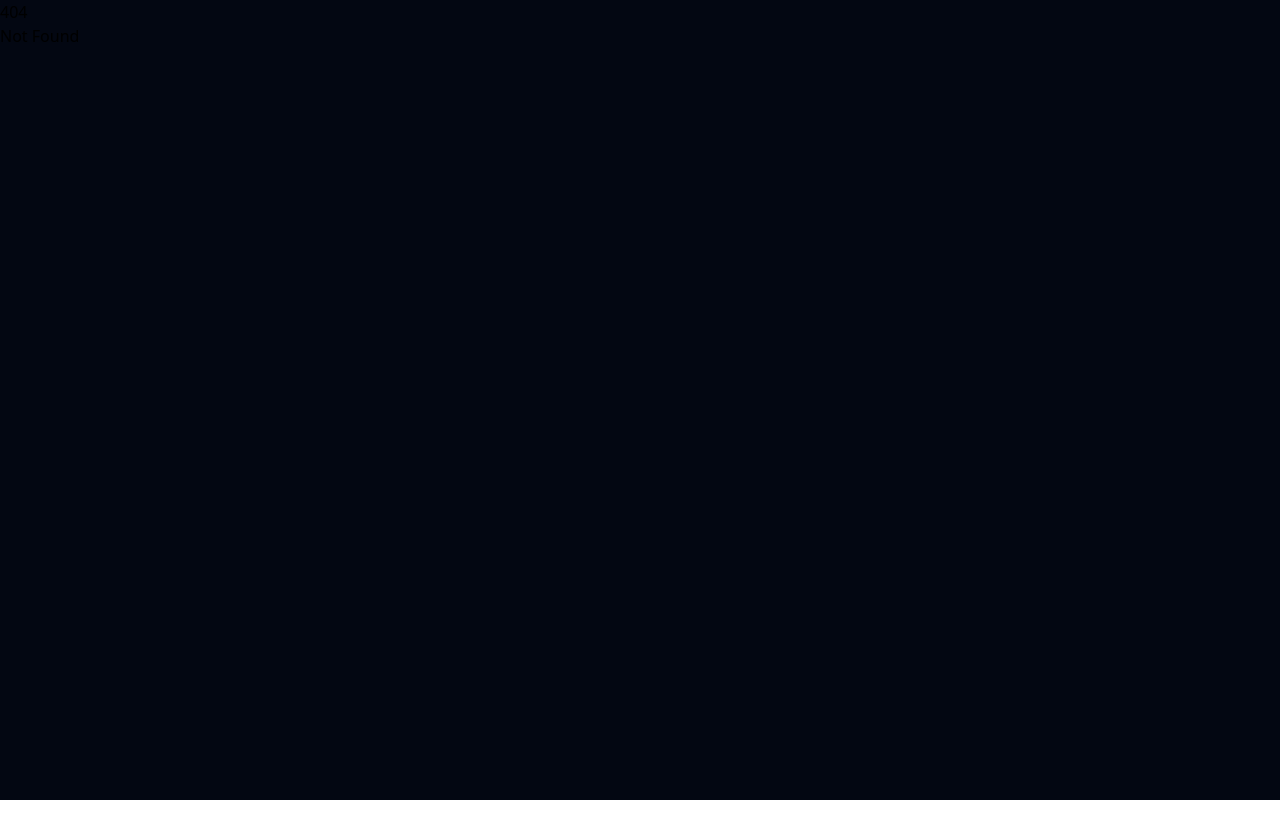
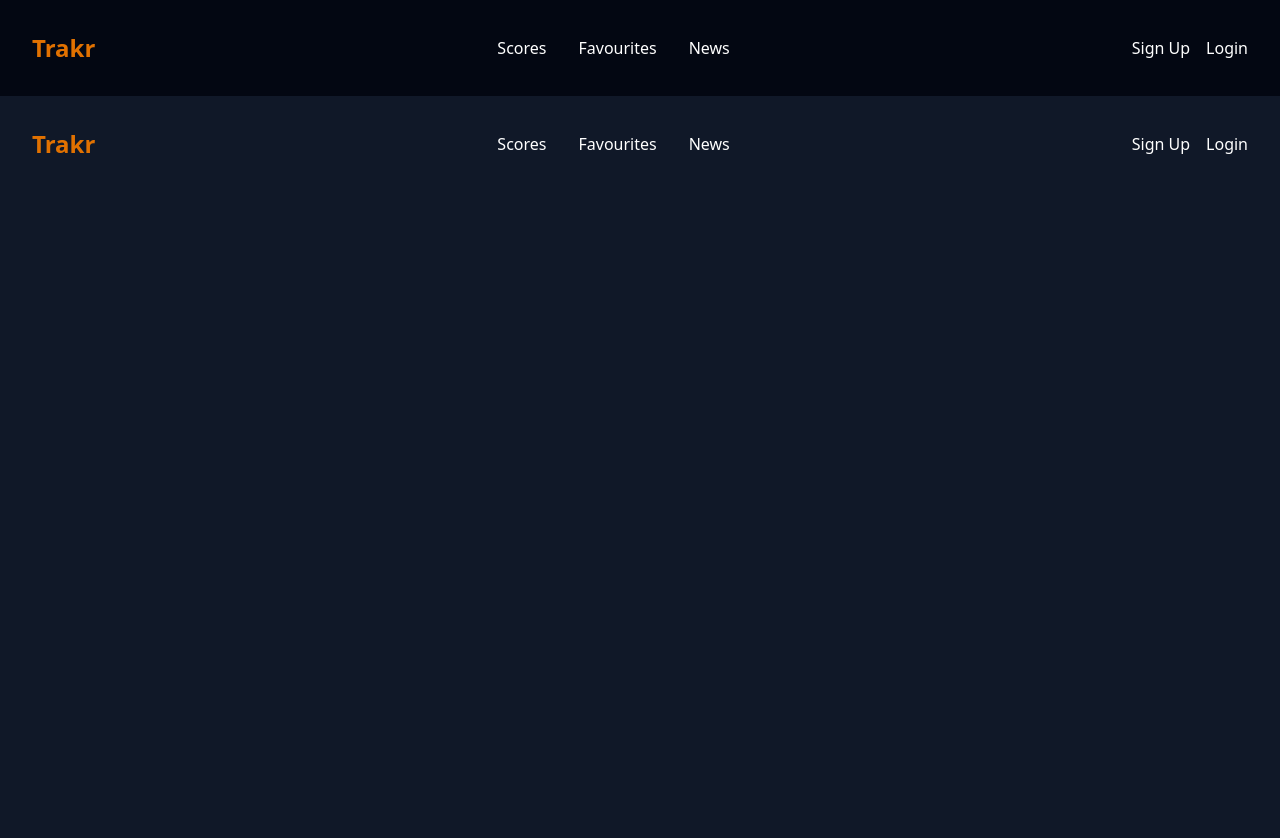
Before and after one commit to Sam-Kikoma/SportsTrakr, a SvelteKit app: page /dashboard in a window 1280 px wide. Before the commit this address had no page. Shown: the top 838 px of the page. Before the commit the page ends 800 px from the top, so only its background shows below. Built offline with nearby package versions, Linux system fonts and the light colour scheme.

Commit message:
feat: initial dashboard

```diff
--- /dev/null
+++ b/src/routes/(app)/dashboard/+page.svelte
@@ -0,0 +1,12 @@
+<script lang="ts">
+	import Navbar from '../../../components/Navbar.svelte';
+
+	export let data;
+</script>
+
+<div class="flex h-screen flex-col justify-between bg-gray-900 text-white">
+	<Navbar logoutLink="/logout" />
+</div>
+
+<style>
+</style>
```
Also changed, not shown: src/routes/(app)/dashboard/+page.server.ts (added).
